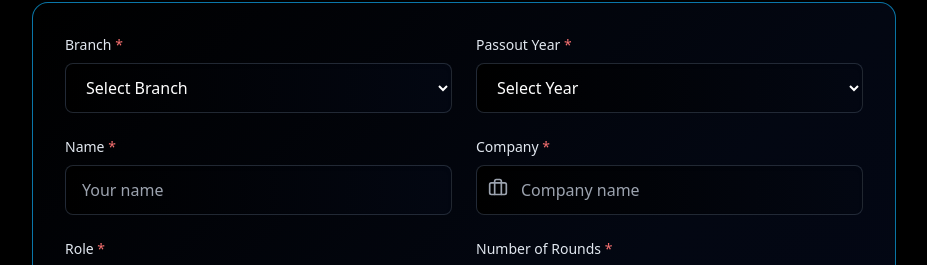
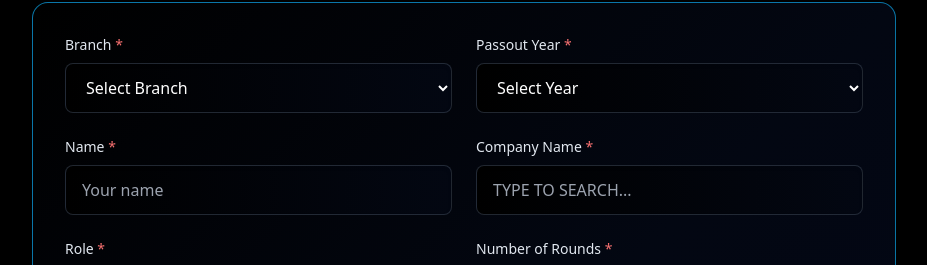
Before and after one commit to thecodexhub/InterviewExp, a React (Vite) app: page / in a window 1280 px wide. Shown: the part 270-535 px from the top of the page, without its empty margins (176-1103 px from the left). Built offline with nearby package versions, Linux system fonts and the light colour scheme.

Commit message:
Implement Type to Search

```diff
--- a/package.json
+++ b/package.json
@@ -11,6 +11,7 @@
   },
   "dependencies": {
     "@duetds/date-picker": "^1.4.0",
+    "axios": "^1.10.0",
     "lucide-react": "^0.344.0",
     "react": "^18.3.1",
     "react-datepicker": "^8.4.0",
--- a/src/App.jsx
+++ b/src/App.jsx
@@ -1,4 +1,5 @@
-import React, { useState } from "react";
+import React, { useState, useRef, useEffect } from "react";
+import axios from "axios";
 import {
   Send,
   Users,
@@ -30,6 +31,25 @@ function App() {
   const [selectedDate, setSelectedDate] = useState(null);
   const [isSubmitted, setIsSubmitted] = useState(false);
   const [showAddButton, setShowAddButton] = useState(false);
+  const [companySuggestions, setCompanySuggestions] = useState([]);
+  const [showAddOption, setShowAddOption] = useState(false);
+  const [searchTimeout, setSearchTimeout] = useState(null);
+  const [isAddingCompany, setIsAddingCompany] = useState(false);
+
+  const dropdownRef = useRef();
+
+  useEffect(() => {
+    const handleClickOutside = (event) => {
+      if (dropdownRef.current && !dropdownRef.current.contains(event.target)) {
+        setCompanySuggestions([]);
+        setShowAddOption(false);
+      }
+    };
+    document.addEventListener("mousedown", handleClickOutside);
+    return () => {
+      document.removeEventListener("mousedown", handleClickOutside);
+    };
+  }, []);
 
   const handleNumberOfRoundsChange = (value) => {
     const isFivePlus = value === "5+";
@@ -49,6 +69,68 @@ function App() {
     });
 
     setShowAddButton(isFivePlus);
+  };
+
+  const handleInputChange = (e) => {
+    const { name, value } = e.target;
+    const upperValue = value.toUpperCase(); // Ensure all input is uppercase
+
+    setFormData((prev) => ({
+      ...prev,
+      [name]: upperValue,
+    }));
+
+    // Handle dynamic company search with delay
+    if (name === "company") {
+      if (searchTimeout) clearTimeout(searchTimeout);
+      setSearchTimeout(
+        setTimeout(() => {
+          fetchCompanySuggestions(upperValue);
+        }, 300),
+      );
+    }
+  };
+
+  const fetchCompanySuggestions = async (query) => {
+    try {
+      const { data } = await axios.get(
+        `https://codex-test-server.onrender.com/api/company/search?query=${query}`,
+      );
+      setCompanySuggestions(data || []);
+      setShowAddOption(
+        query &&
+          data.every((comp) => comp.name.toLowerCase() !== query.toLowerCase()),
+      );
+    } catch (err) {
+      console.error("Error fetching companies", err);
+      setCompanySuggestions([]);
+    }
+  };
+
+  const handleCompanySelect = async (selectedName) => {
+    if (selectedName.startsWith("ADD::")) {
+      setIsAddingCompany(true);
+      const actualName = selectedName.replace("ADD::", "");
+      try {
+        const res = await axios.post(
+          "https://codex-test-server.onrender.com/api/company/add",
+          {
+            name: actualName,
+          },
+        );
+        setFormData((prev) => ({ ...prev, company: res.data.name }));
+        setCompanySuggestions([]);
+        setShowAddOption(false);
+      } catch (err) {
+        console.error("Error adding company", err);
+      } finally {
+        setIsAddingCompany(false);
+      }
+    } else {
+      setFormData((prev) => ({ ...prev, company: selectedName }));
+      setCompanySuggestions([]);
+      setShowAddOption(false);
+    }
   };
 
   const handleRoundExperienceChange = (roundIndex, experience) => {
@@ -269,26 +351,46 @@ function App() {
                     placeholder="Your name"
                   />
                 </div>
-                <div>
+                <div className="relative" ref={dropdownRef}>
                   <label className="block text-sm font-medium text-slate-200 mb-2">
-                    Company <span className="text-red-400">*</span>
+                    Company Name <span className="text-red-400">*</span>
                   </label>
-                  <div className="relative">
-                    <Briefcase className="absolute left-3 top-3 w-4 h-4 sm:w-5 sm:h-5 text-gray-400" />
-                    <input
-                      type="text"
-                      required
-                      value={formData.company}
-                      onChange={(e) =>
-                        setFormData({
-                          ...formData,
-                          company: e.target.value.toUpperCase(),
-                        })
-                      }
-                      className="w-full bg-gradient-to-r from-black to-gray-950 border border-gray-700/60 rounded-lg pl-11 pr-4 text-sm sm:text-base py-2 sm:py-3 text-white placeholder-gray-400 focus:outline-none focus:ring-2 focus:ring-sky-500/50 focus:border-sky-500/70 transition-all duration-300 hover:border-gray-600 shadow-inner"
-                      placeholder="Company name"
-                    />
-                  </div>
+                  <input
+                    name="company"
+                    required
+                    value={formData.company}
+                    onChange={handleInputChange}
+                    placeholder="Type to Search..."
+                    className="w-full bg-gradient-to-r from-black to-gray-950 border border-gray-700/60 rounded-lg px-3 sm:px-4 text-sm sm:text-base py-2 sm:py-3 text-white placeholder-gray-400 focus:outline-none focus:ring-2 focus:ring-sky-500/50 focus:border-sky-500/70 transition-all duration-300 hover:border-gray-600 shadow-inner uppercase"
+                    autoComplete="off"
+                  />
+                  {(companySuggestions.length > 0 || showAddOption) && (
+                    <ul className="absolute bg-gray-900 border border-gray-700/60 w-full z-10 max-h-40 overflow-y-auto mt-1 rounded-lg shadow-2xl shadow-black/50">
+                      {companySuggestions.map((company, idx) => (
+                        <li
+                          key={idx}
+                          onClick={() => handleCompanySelect(company.name)}
+                          className="px-4 py-2 text-white hover:bg-gray-800 cursor-pointer transition-colors duration-200"
+                        >
+                          {company.name}
+                        </li>
+                      ))}
+                      {showAddOption && (
+                        <li
+                          onClick={() =>
+                            handleCompanySelect("ADD::" + formData.company)
+                          }
+                          className="px-4 py-2 bg-sky-500/20 hover:bg-sky-500/30 text-white cursor-pointer font-medium transition-colors duration-200 border-t border-gray-700/50 flex items-center justify-between"
+                        >
+                          {isAddingCompany ? (
+                            <span className="animate-spin rounded-full h-4 w-4 border-t-2 border-white border-opacity-50 mr-2"></span>
+                          ) : (
+                            <>➕ Add "{formData.company}"</>
+                          )}
+                        </li>
+                      )}
+                    </ul>
+                  )}
                 </div>
               </div>
               <div className="grid md:grid-cols-2 gap-6">
```
Also changed, not shown: 1 other file (tests, documents, lock files or other folders).
